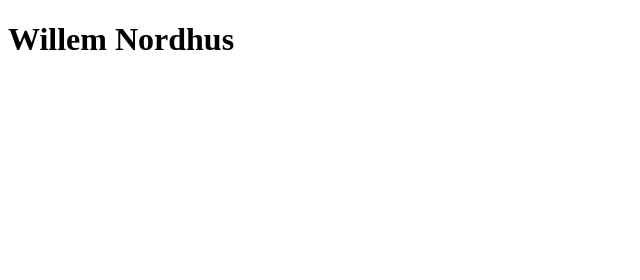
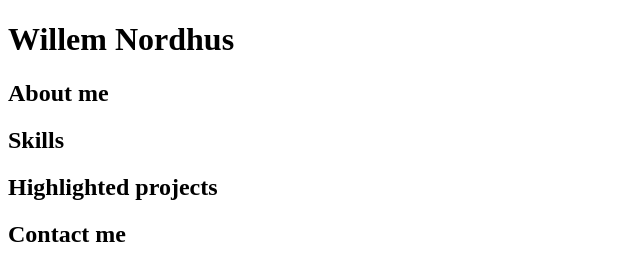
Before and after one commit to ProphetOSpam/ProphetOSpam.github.io, a plain HTML site: page index.html in a window 1280 px wide. Shown: the whole page, without its empty margins (0-640 px from the left). Drawn offline with Linux system fonts and the light colour scheme.

Commit message:
More class stuff

```diff
--- a/index.html
+++ b/index.html
@@ -5,5 +5,21 @@
     </head>
     <body>
         <h1>Willem Nordhus</h1>
+        <div class="about">
+            <h2>About me</h2>
+            <p></p>
+        </div>
+        <div class="skills">
+            <h2>Skills</h2>
+            <p></p>
+        </div>
+        <div class="projects">
+            <h2>Highlighted projects</h2>
+            <p></p>
+        </div>
+        <div class="contact">
+            <h2>Contact me</h2>
+            <p></p>
+        </div>
     </body>
 </html>
```
